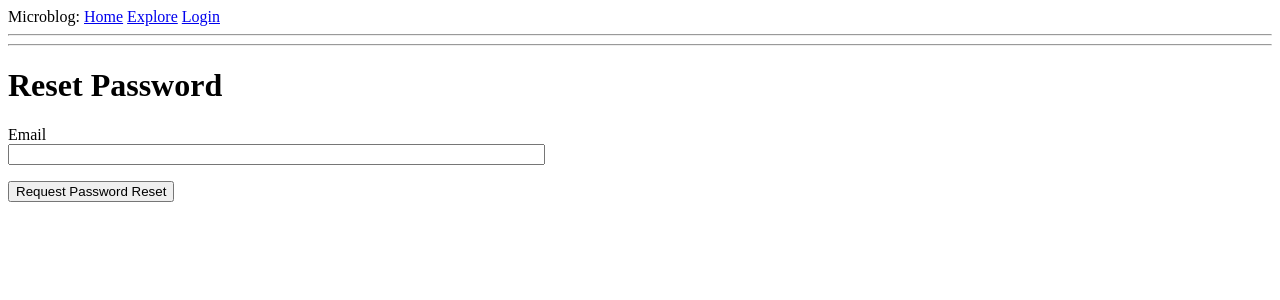
After one commit to coolbrg/learncoding, a Flask app: page /reset_password_request in a window 1280 px wide. The commit adds this page. Shown: the top 300 px of the page. Run offline with Flask 2, Linux system fonts and the light colour scheme.

Commit message:
Flask mega tutorial: password reset & email support

```diff
--- a/python/flask-mega-tutorial/microblog/app/__init__.py
+++ b/python/flask-mega-tutorial/microblog/app/__init__.py
@@ -6,6 +6,7 @@ from config import Config
 from flask_sqlalchemy import SQLAlchemy
 from flask_migrate import Migrate
 from flask_login import LoginManager
+from flask_mail import Mail
 
 app = Flask(__name__)
 app.config.from_object(Config)
@@ -15,6 +16,7 @@ migrate = Migrate(app, db)
 
 login = LoginManager(app)
 login.login_view = 'login'
+mail = Mail(app)
 
 from app import routes, models, errors
 
--- a/python/flask-mega-tutorial/microblog/app/forms.py
+++ b/python/flask-mega-tutorial/microblog/app/forms.py
@@ -46,3 +46,12 @@ class EditProfileForm(FlaskForm):
 class PostForm(FlaskForm):
     post = TextAreaField('What\'s in your mind?', validators=[DataRequired(), Length(min=1, max=140)])
     submit = SubmitField('Submit')
+
+class ResetPasswordRequestForm(FlaskForm):
+    email = StringField('Email', validators=[DataRequired(), Email()])
+    submit = SubmitField('Request Password Reset')
+
+class ResetPasswordForm(FlaskForm):
+    password = PasswordField('Password', validators=[DataRequired()])
+    password2 = PasswordField('Repeat Password', validators=[DataRequired(), EqualTo('password')])
+    submit = SubmitField('Request Password Reset')
--- a/python/flask-mega-tutorial/microblog/app/routes.py
+++ b/python/flask-mega-tutorial/microblog/app/routes.py
@@ -2,9 +2,10 @@ from flask import render_template, flash, redirect, url_for, request
 from werkzeug.urls import url_parse
 from app.models import User, Post
 from app import app, db
-from app.forms import LoginForm, RegistrationForm, EditProfileForm, PostForm
+from app.forms import LoginForm, RegistrationForm, EditProfileForm, PostForm, ResetPasswordRequestForm, ResetPasswordForm
 from flask_login import current_user, login_user, logout_user, login_required
 from datetime import datetime
+from app.email import send_password_reset_email
 
 @app.route('/', methods=['GET', 'POST'])
 @app.route('/index', methods=['GET', 'POST'])
@@ -149,3 +150,32 @@ def explore():
     prev_url = url_for('explore', page=posts.prev_num) if posts.has_prev else None
 
     return render_template('index.html', title='Explore', posts=posts.items, next_url=next_url, prev_url=prev_url)
+
+@app.route('/reset_password_request', methods=['GET', 'POST'])
+def reset_password_request():
+    if current_user.is_authenticated:
+        return redirect(url_for('index'))
+
+    form = ResetPasswordRequestForm()
+    if form.validate_on_submit():
+        user = User.query.filter_by(email=form.email.data).first()
+        if user:
+            send_password_reset_email(user)
+        flash('Check your email for the instructions to reset your password')
+        return redirect(url_for('login'))
+    return render_template('reset_password_request.html', title='Reset Password', form=form)
+
+@app.route('/reset_password/<token>', methods=['GET', 'POST'])
+def reset_password(token):
+    if current_user.is_authenticated:
+        return redirect(url_for('index'))
+    user = User.verify_reset_password_token(token)
+    if not user:
+        return redirect(url_for('index'))
+    form = ResetPasswordForm()
+    if form.validate_on_submit():
+        user.set_password(form.password.data)
+        db.session.commit()
+        flash('Your password has been reset.')
+        return redirect(url_for('login'))
+    return render_template('reset_password.html', form=form)
--- a/python/flask-mega-tutorial/microblog/app/templates/login.html
+++ b/python/flask-mega-tutorial/microblog/app/templates/login.html
@@ -22,4 +22,8 @@
         <p>{{ form.submit() }}</p>
     </form>
     <p>New User? <a href="{{ url_for('register') }}">Click to Register!</a></p>
+    <p>
+        Forgot Your Password?
+        <a href="{{ url_for('reset_password_request') }}">Click to Reset It</a>
+    </p>
 {% endblock %}
--- /dev/null
+++ b/python/flask-mega-tutorial/microblog/app/templates/reset_password_request.html
@@ -0,0 +1,16 @@
+{% extends "base.html" %}
+
+{% block content %}
+    <h1>Reset Password</h1>
+    <form action="" method="post">
+        {{ form.hidden_tag() }}
+        <p>
+            {{ form.email.label }}<br>
+            {{ form.email(size=64) }}<br>
+            {% for error in form.email.errors %}
+            <span style="color: red;">[{{ error }}]</span>
+            {% endfor %}
+        </p>
+        <p>{{ form.submit() }}</p>
+    </form>
+{% endblock %}
```
Also changed, not shown: python/flask-mega-tutorial/microblog/app/email.py (added, +23 -0 lines), python/flask-mega-tutorial/microblog/app/models.py (+20 -1 lines), python/flask-mega-tutorial/microblog/app/templates/email/reset_password.html (added, +12 -0 lines), python/flask-mega-tutorial/microblog/app/templates/email/reset_password.txt (added, +11 -0 lines), python/flask-mega-tutorial/microblog/app/templates/reset_password.html (added, +23 -0 lines), python/flask-mega-tutorial/microblog/app.db.
